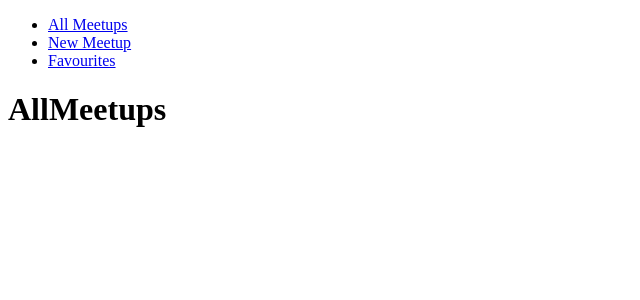
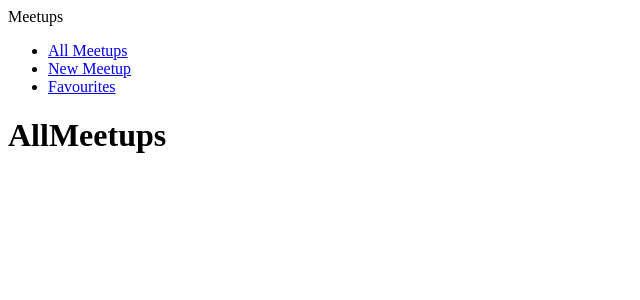
Before and after one commit to uzairafridi00/react-learning, a React (Create React App) app in the folder meetup-app/: page / in a window 1280 px wide. Shown: the top 300 px of the page, without its empty margins (0-640 px from the left). Built offline with nearby package versions, Linux system fonts and the light colour scheme.

Commit message:
React Router Navigation updated

```diff
--- a/meetup-app/src/App.js
+++ b/meetup-app/src/App.js
@@ -1,29 +1,19 @@
 import React from "react";
-import { Route, Link, Routes } from "react-router-dom";
+import { Route, Routes } from "react-router-dom";
 
+// Pages
 import AllMeetups from "./pages/AllMeetups";
 import NewMeetup from "./pages/NewMeetup";
 import Favourites from "./pages/Favourites";
 import NotFound from "./pages/NotFound";
 
+// Components
+import MainNavigation from "./components/layouts/MainNavigation";
+
 function App() {
   return (
     <div>
-      <nav>
-        <ul>
-          <li>
-            {/* A <Link> is use to define Navbar paths */}
-            <Link to="/">All Meetups</Link>
-          </li>
-          <li>
-            <Link to="/new-meetup">New Meetup</Link>
-          </li>
-          <li>
-            <Link to="/favourites">Favourites</Link>
-          </li>
-        </ul>
-      </nav>
-
+      <MainNavigation />
       {/* A <Routes> looks through its children <Route>s and
             renders the first one that matches the current URL. */}
       <Routes>
--- /dev/null
+++ b/meetup-app/src/components/layouts/MainNavigation.js
@@ -0,0 +1,26 @@
+import React from "react";
+import { Link } from "react-router-dom";
+
+function MainNavigation() {
+  return (
+    <header>
+      <div>Meetups</div>
+      <nav>
+        <ul>
+          <li>
+            {/* A <Link> is use to define Navbar paths */}
+            <Link to="/">All Meetups</Link>
+          </li>
+          <li>
+            <Link to="/new-meetup">New Meetup</Link>
+          </li>
+          <li>
+            <Link to="/favourites">Favourites</Link>
+          </li>
+        </ul>
+      </nav>
+    </header>
+  );
+}
+
+export default MainNavigation;
```
